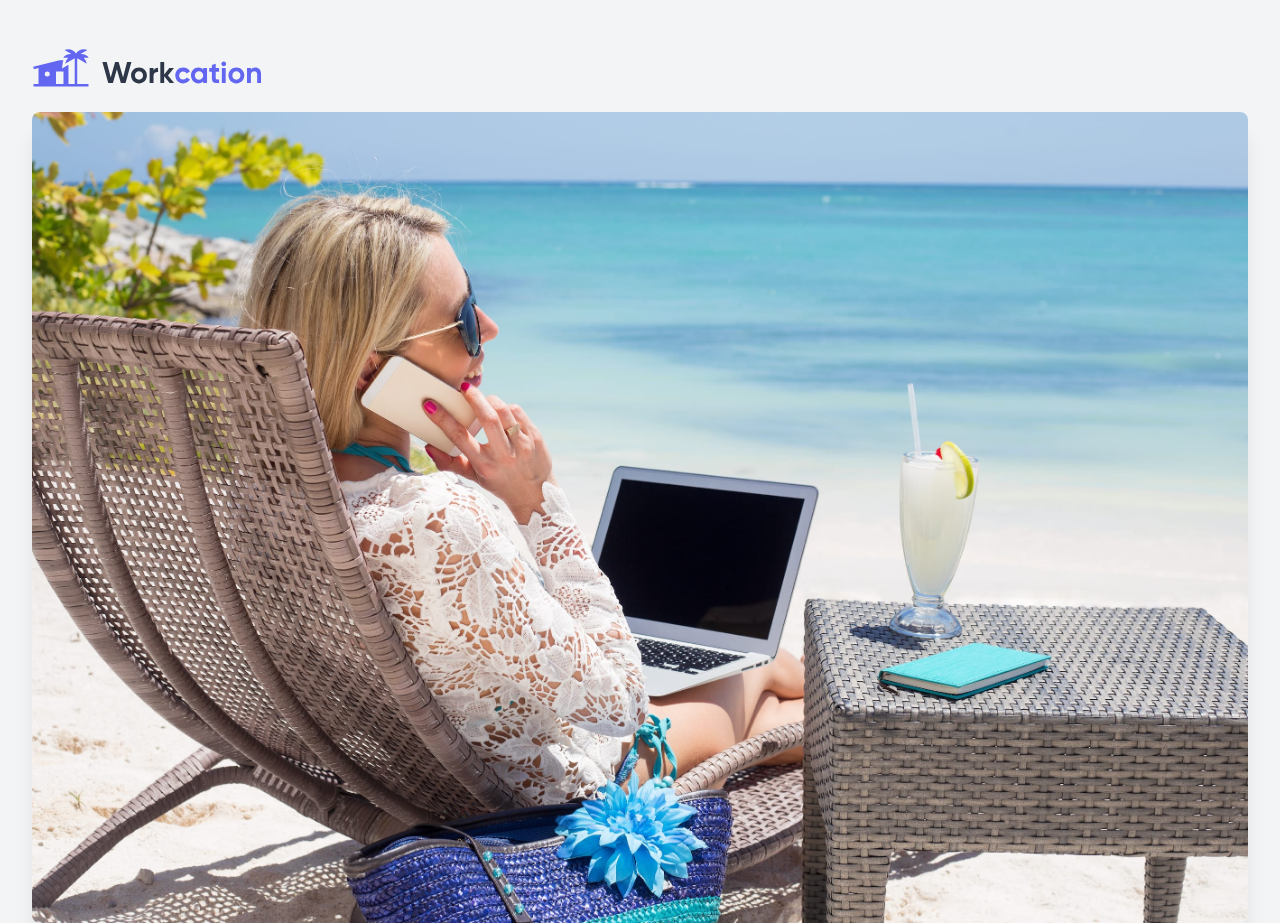
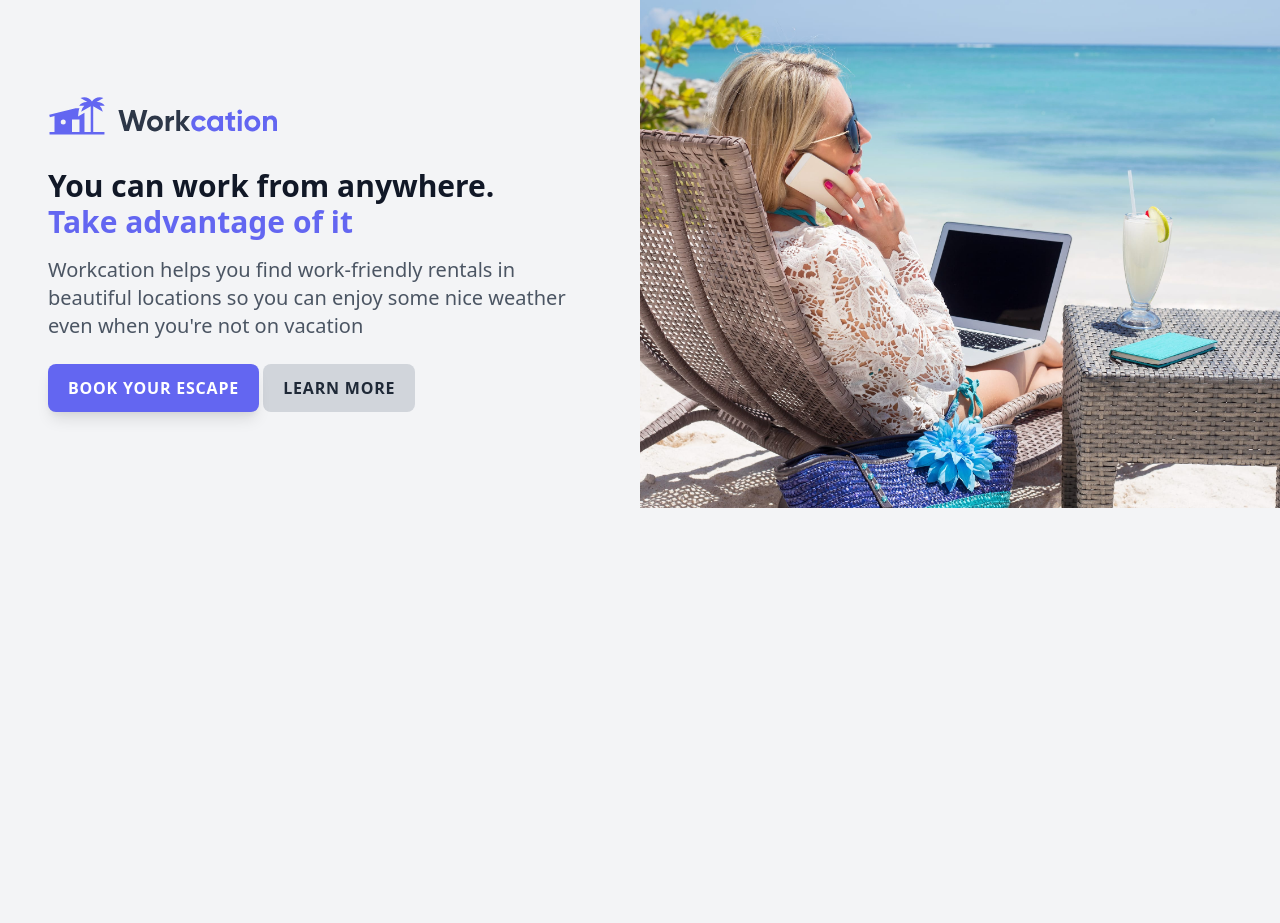
Before and after one commit to zorro1rr/Tailwinds-tutorial, a website built with Vite: page index.html in a window 1280 px wide. Shown: the top 923 px of the page. After the commit the page ends 800 px from the top, so only its background shows below. Built offline with nearby package versions, Linux system fonts and the light colour scheme.

Commit message:
vanilla section done

```diff
--- a/css/tailwind.css
+++ b/css/tailwind.css
@@ -1,7 +1,15 @@
-@import "tailwindcss/base";
-@import "tailwindcss/components";
-@import "tailwindcss/utilities";
+@tailwind base;
+@tailwind components;
+@tailwind utilities;
 
-.hello {
-  color: blue;
+@layer components {
+  .btn {
+    @apply inline-block px-5 py-3 rounded-lg focus:outline-none focus:ring focus:ring-offset-2 uppercase tracking-wider font-semibold text-sm sm:text-base;
+  }
+  .btn-primary {
+    @apply bg-indigo-500 text-white hover:bg-indigo-400 focus:ring-indigo-500 focus:ring-opacity-50 active:bg-indigo-600 shadow-lg hover:-translate-y-0.5 transform;
+  }
+  .btn-secondary {
+    @apply bg-gray-300 text-gray-800 hover:bg-gray-200 focus:ring-gray-300 focus:ring-opacity-50 active:bg-gray-400;
+  }
 }
--- a/index.html
+++ b/index.html
@@ -8,27 +8,41 @@
     <link href="css/tailwind.css" rel="stylesheet" />
   </head>
   <body class="bg-gray-100">
-    <div class="px-8 py-12">
+    <div class="grid lg:grid-cols-2 2xl:grid-cols-5">
+      <div
+        class="px-8 py-12 max-w-md mx-auto sm:max-w-xl lg:px-12 lg:py-24 lg:max-w-full xl:mr-0 2xl:col-span-2"
+      >
+        <div class="xl:max-w-xl">
           <img class="h-10" src="/img/logo.svg" alt="Workcation" />
           <img
-        class="mt-6 rounded-lg shadow-xl"
+            class="mt-6 rounded-lg shadow-xl sm:mt-8 sm:h-64 sm:w-full sm:object-cover object-center lg:hidden"
             src="/img/beach-work.jpg"
             alt="Woman workcationing at the beach"
           />
-      <h1 class="mt-6 text-2xl font-bold text-gray-900">
+          <h1
+            class="mt-6 text-2xl font-bold text-gray-900 sm:mt-8 sm:text-4xl lg:text-3xl"
+          >
             You can work from anywhere.
+            <br class="hidden lg:inline" />
             <span class="text-indigo-500">Take advantage of it</span>
           </h1>
-      <p class="mt-2 text-gray-600">
-        Workcation helps you find work-friendly rentals in beautiful locations
-        so you can enjoy some nice weather even when you're not on vacation
+          <p class="mt-2 text-gray-600 sm:mt-4 sm:text-xl">
+            Workcation helps you find work-friendly rentals in beautiful
+            locations so you can enjoy some nice weather even when you're not on
+            vacation
           </p>
-      <div class="mt-4">
-        <a
-          class="inline-block rounded-lg px-5 py-3 shadow-lg bg-indigo-500 text-white uppercase tracking-wider font-semibold text-sm"
-          href="#"
-          >Book your escape</a
-        >
+          <div class="mt-4 sm:mt-6">
+            <a class="btn btn-primary" href="#">Book your escape</a>
+            <a class="btn btn-secondary" href="#">Learn More</a>
+          </div>
+        </div>
+      </div>
+      <div class="hidden relative lg:block 2xl:col-span-3">
+        <img
+          class="absolute inset-0 w-full h-full object-cover object-center"
+          src="/img/beach-work.jpg"
+          alt="Woman workcationing at the beach"
+        />
       </div>
     </div>
   </body>
--- a/tailwind.config.js
+++ b/tailwind.config.js
@@ -5,7 +5,7 @@ module.exports = {
     extend: {},
   },
   variants: {
-    extend: {},
+    extend: { backgroundColor: ["active"] },
   },
   plugins: [],
-}
+};
```
Lines whose indentation alone changed are shown as unchanged.
